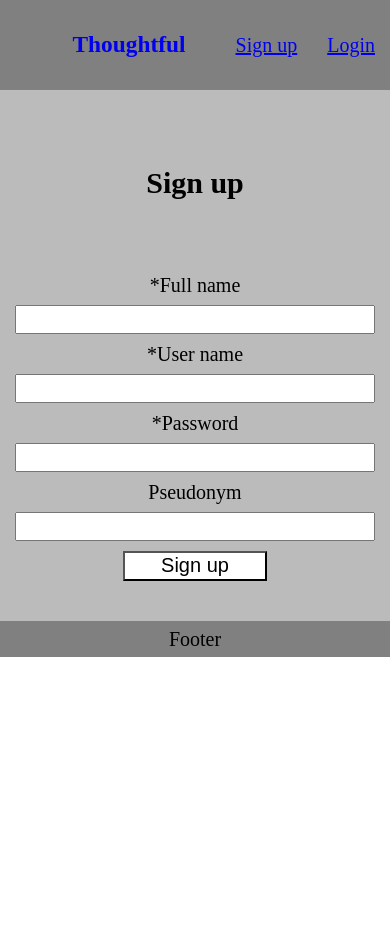
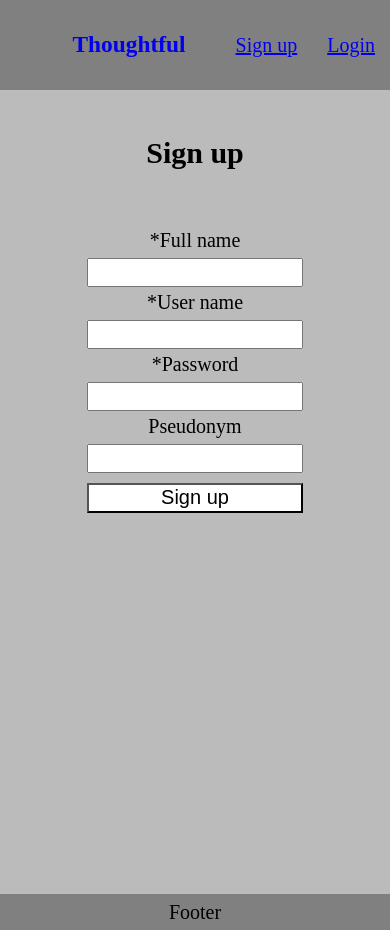
Before and after one commit to traviswhittington88/thoughtful-client, a React (Create React App) app: page /signup in a window 390 px wide. Before the commit the page ends 844 px from the top, so only its background shows below. Built offline with nearby package versions, Linux system fonts and the light colour scheme.

Commit message:
used css media queries to create reponsive mobile first design

```diff
--- a/src/components/LoginForm/LoginForm.css
+++ b/src/components/LoginForm/LoginForm.css
@@ -13,11 +13,11 @@ label, input {
   width: 100%;
   height: 30px;
   font-size: 20px;
-  margin-top: 20px;
+  margin-top: 10px;
 }
 
 
-@media screen and (min-width: 400px) {
+@media screen and (min-width: 500px) {
 
   .login-form {
     width: 80%;
--- a/src/components/SignupForm/SignupForm.css
+++ b/src/components/SignupForm/SignupForm.css
@@ -1,33 +1,26 @@
 .signup-form {
-  display: flex;
-  flex-direction: column;
-  justify-content: center;
+  width: 60%;
+  margin: 0 auto;
 }
 
 .label, .input {
-  display: block;
-  margin: 0 auto;
-}
-
-.input {
+  width: 100%;
   padding: 5px;
 }
 
 .submit {
-  display: inline-block;
-  margin: 10px auto;
-  width: 40%;
+  background-color: white;
+  width: 100%;
   height: 30px;
   font-size: 20px;
-  background-color: white;
+  margin-top: 10px;
 }
 
 
 
-@media screen and (min-width: 400px) {
+@media screen and (min-width: 500px) {
 
   .signup-form {
-    display: block;
     width: 80%;
     margin: 0 auto;
   }
--- a/src/routes/LoginPage/LoginPage.css
+++ b/src/routes/LoginPage/LoginPage.css
@@ -1,15 +1,29 @@
 .header {
-  padding: 25px 5px;
+  padding: 25px 5px 5px 5px;
 }
 
 .login-page {
-  min-height: 200px;
-  padding: 30px 15px;
-  height: 100vh;
-  background-color: #bbb;
+  height: auto;
 }
 
-@media screen and (min-width: 400px) {
+
+@media screen and (min-width: 241px) {
+
+  .header {
+    padding: 25px 5px;
+  }
+
+  .login-page {
+    background-color: #bbb;
+    min-height: 200px;
+    padding: 30px 15px;
+    height: 100vh;
+  }
+
+}
+
+
+@media screen and (min-width: 500px) {
 
   .header {
     padding: 45px 15px;
@@ -18,7 +32,5 @@
   .login-page {
     min-height: 200px;
     padding: 30px 15px;
-
   }
-
 }
--- a/src/routes/SignupPage/SignupPage.css
+++ b/src/routes/SignupPage/SignupPage.css
@@ -1,5 +1,25 @@
+header {
+  padding: 25px 5px 5px 5px;
+}
 
-@media screen and (min-width: 400px) {
+.signup-page {
+  height: auto;
+}
+
+@media screen and (min-width: 241px) {
+  header {
+    padding: 25px 5px;
+  }
+
+  .signup-page {
+    background-color: #bbb;
+    min-height: 200px;
+    padding: 30px 15px;
+    height: 100vh;
+  }
+}
+
+@media screen and (min-width: 500px) {
 
   header {
     padding: 45px 15px;
@@ -7,9 +27,7 @@
 
   .signup-page {
     min-height: 200px;
-    height: 100vh;
     padding: 30px 15px;
-    background-color: #bbb
   }
 
 }
```
